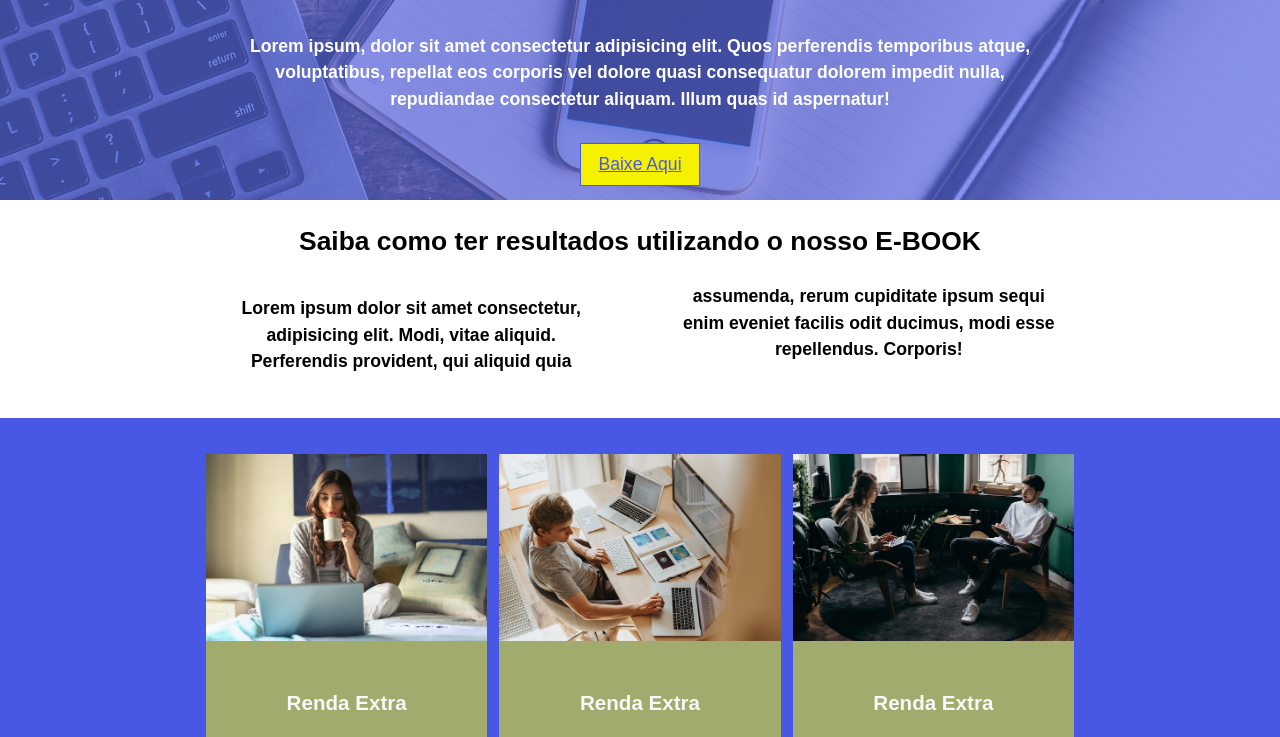
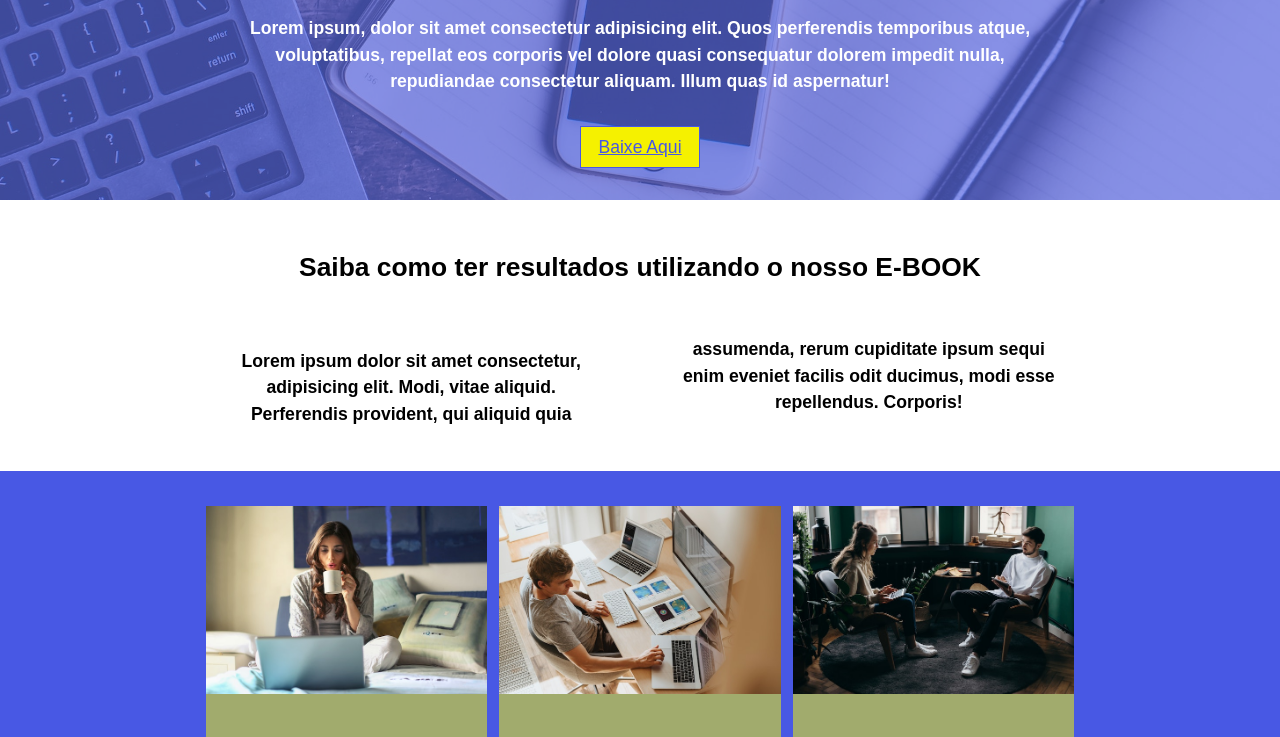
Before and after one commit to Leonardo-de-Castro/Lading-page-ebook, a plain HTML site: page index.html in a window 1280 px wide. Shown: the part 250-987 px from the top of the page. Drawn offline with Linux system fonts and the light colour scheme.

Commit message:
atualização h1 h2 h3

```diff
--- a/estilos/style.css
+++ b/estilos/style.css
@@ -8,6 +8,9 @@
 
     }
 
+html {
+    display: block;
+}
 
 head {
     display: none;
@@ -22,8 +25,8 @@ body {
     text-align: center;
     }
 
-    header {
-        display: block;
+header {
+    display: block;
     }
 
 #mostruario {
@@ -60,6 +63,11 @@ h1 {
 #mostruario h1 {
     padding-top: 100px;
     padding-bottom: 0px;
+}
+
+h1, h2, h3 {
+    margin: 0;
+    padding: 1em 0;
 }
 
 p {
```
